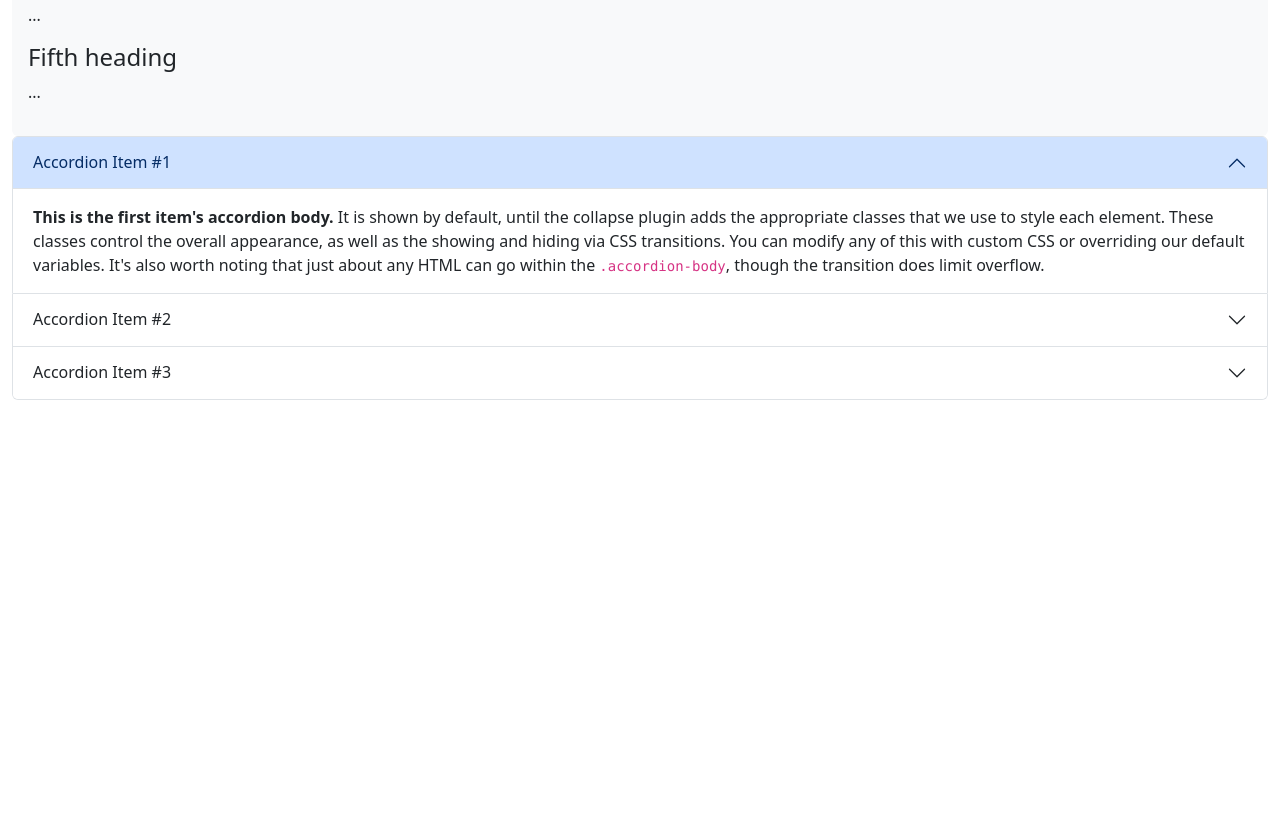
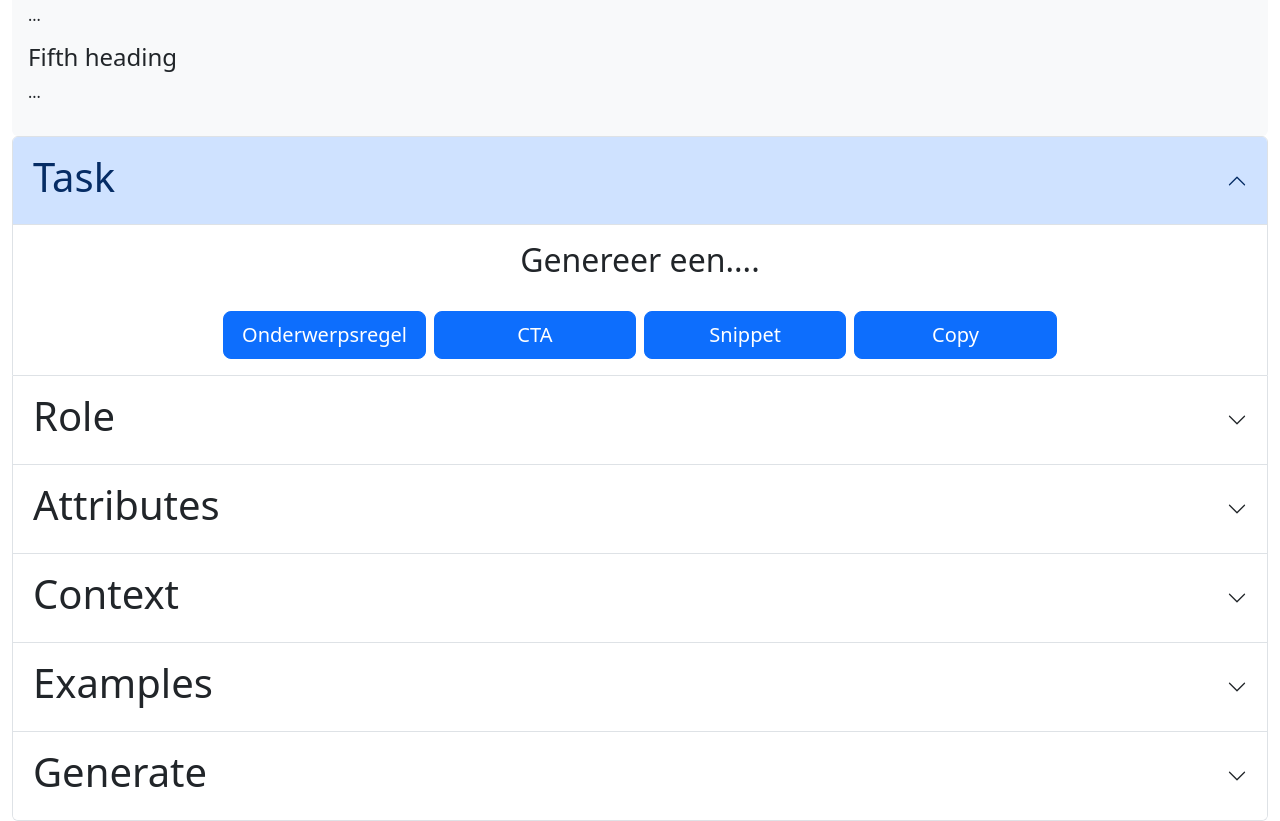
Before and after one commit to Adcents/Promptgenerator, a plain HTML site: page index.html in a window 1280 px wide. Shown: the part 408-1229 px from the top of the page. Before the commit the page ends 808 px from the top, so only its background shows below. Drawn offline with nearby package versions, Linux system fonts and the light colour scheme.

Commit message:
Taak buttons afgerond, Role begin met inputvelden

```diff
--- a/index.html
+++ b/index.html
@@ -28,9 +28,11 @@
               </li>
             </ul>
           </nav>
-    <div class="container-xxl">
+    <div class="container-xxl">  <!-- CONTAINER XXL - 1400px width -->
         <h1>Happy Horizon Promptgenerator</h1>
-      <div data-bs-spy="scroll" data-bs-target="#navbar-example2" data-bs-root-margin="0px 0px -40%" data-bs-smooth-scroll="true" class="scrollspy-example bg-body-tertiary p-3 rounded-2" tabindex="0">
+
+      <!-- NAVBAR -->
+        <div data-bs-spy="scroll" data-bs-target="#navbar-example2" data-bs-root-margin="0px 0px -40%" data-bs-smooth-scroll="true" class="scrollspy-example bg-body-tertiary p-3 rounded-2" tabindex="0">
         <h4 id="scrollspyHeading1">First heading</h4>
         <p>...</p>
         <h4 id="scrollspyHeading2">Second heading</h4>
@@ -42,43 +44,118 @@
         <h4 id="scrollspyHeading5">Fifth heading</h4>
         <p>...</p>
       </div>
+
+
       <div class="accordion" id="accordionExample">
+
+         <!-- TASK -->
         <div class="accordion-item">
           <h2 class="accordion-header">
             <button class="accordion-button" type="button" data-bs-toggle="collapse" data-bs-target="#collapseOne" aria-expanded="true" aria-controls="collapseOne">
-              Accordion Item #1
+              <h1>Task</h1>
             </button>
           </h2>
           <div id="collapseOne" class="accordion-collapse collapse show" data-bs-parent="#accordionExample">
             <div class="accordion-body">
-              <strong>This is the first item's accordion body.</strong> It is shown by default, until the collapse plugin adds the appropriate classes that we use to style each element. These classes control the overall appearance, as well as the showing and hiding via CSS transitions. You can modify any of this with custom CSS or overriding our default variables. It's also worth noting that just about any HTML can go within the <code>.accordion-body</code>, though the transition does limit overflow.
+              <h2 class="d-grid gap-2 d-md-flex justify-content-md-center">Genereer een....</h2><br>
+              <div class="d-grid gap-2 d-md-flex justify-content-md-center">
+                <button  type="button" class="btn btn-primary btn-lg col-sm-2" data-bs-toggle="button">Onderwerpsregel</button>
+                <button  type="button" class="btn btn-primary btn-lg col-sm-2" data-bs-toggle="button">CTA</button>
+                <button  type="button" class="btn btn-primary btn-lg col-sm-2" data-bs-toggle="button">Snippet</button>
+                <button  type="button" class="btn btn-primary btn-lg col-sm-2" data-bs-toggle="button">Copy</button>
+              </div>
             </div>
           </div>
         </div>
+
+        <!-- ROLE -->
         <div class="accordion-item">
           <h2 class="accordion-header">
             <button class="accordion-button collapsed" type="button" data-bs-toggle="collapse" data-bs-target="#collapseTwo" aria-expanded="false" aria-controls="collapseTwo">
-              Accordion Item #2
+              <h1>Role</h1>
             </button>
           </h2>
           <div id="collapseTwo" class="accordion-collapse collapse" data-bs-parent="#accordionExample">
             <div class="accordion-body">
+              <div class="mb-3">
+                <label for="exampleFormControlInput1" class="form-label"><h5>Bedrijfsnaam</h5></label>
+                <input type="text" class="form-control" id="bedrijfsnaam" placeholder="Het bedrijf heet...">
+              </div>
+              <div class="mb-3">
+                <label for="exampleFormControlTextarea1" class="form-label"><h5>Beeld je in dat...</h5></label>
+                <textarea class="form-control" id="bedrijfsrol" rows="3"></textarea>
+              </div>
+
+              <div class="grid gap-2 container-xl">
+                <h5 class="text-center">Bedrijfsnaam</h5>
+                <input class="form-control form-control" type="text" placeholder="Bedrijfsnaam" aria-label=".form-control-lg example">
+
+
+              </div>
+
+
               <strong>This is the second item's accordion body.</strong> It is hidden by default, until the collapse plugin adds the appropriate classes that we use to style each element. These classes control the overall appearance, as well as the showing and hiding via CSS transitions. You can modify any of this with custom CSS or overriding our default variables. It's also worth noting that just about any HTML can go within the <code>.accordion-body</code>, though the transition does limit overflow.
             </div>
           </div>
         </div>
+
+         <!-- ATTRIBUTES -->
         <div class="accordion-item">
           <h2 class="accordion-header">
-            <button class="accordion-button collapsed" type="button" data-bs-toggle="collapse" data-bs-target="#collapseThree" aria-expanded="false" aria-controls="collapseThree">
-              Accordion Item #3
+            <button class="accordion-button collapsed" type="button" data-bs-toggle="collapse" data-bs-target="#collapseFour" aria-expanded="false" aria-controls="collapseFour">
+              <h1>Attributes</h1>
             </button>
           </h2>
-          <div id="collapseThree" class="accordion-collapse collapse" data-bs-parent="#accordionExample">
+          <div id="collapseFour" class="accordion-collapse collapse" data-bs-parent="#accordionExample">
             <div class="accordion-body">
               <strong>This is the third item's accordion body.</strong> It is hidden by default, until the collapse plugin adds the appropriate classes that we use to style each element. These classes control the overall appearance, as well as the showing and hiding via CSS transitions. You can modify any of this with custom CSS or overriding our default variables. It's also worth noting that just about any HTML can go within the <code>.accordion-body</code>, though the transition does limit overflow.
             </div>
           </div>
         </div>
+
+         <!-- CONTEXT -->
+        <div class="accordion-item">
+          <h2 class="accordion-header">
+            <button class="accordion-button collapsed" type="button" data-bs-toggle="collapse" data-bs-target="#collapseFive" aria-expanded="false" aria-controls="collapseFive">
+              <h1>Context</h1>
+            </button>
+          </h2>
+          <div id="collapseFive" class="accordion-collapse collapse" data-bs-parent="#accordionExample">
+            <div class="accordion-body">
+              <strong>This is the third item's accordion body.</strong> It is hidden by default, until the collapse plugin adds the appropriate classes that we use to style each element. These classes control the overall appearance, as well as the showing and hiding via CSS transitions. You can modify any of this with custom CSS or overriding our default variables. It's also worth noting that just about any HTML can go within the <code>.accordion-body</code>, though the transition does limit overflow.
+            </div>
+          </div>
+        </div>
+
+         <!-- EXAMPLES -->
+        <div class="accordion-item">
+          <h2 class="accordion-header">
+            <button class="accordion-button collapsed" type="button" data-bs-toggle="collapse" data-bs-target="#collapseSix" aria-expanded="false" aria-controls="collapseSix">
+              <h1>Examples</h1>
+            </button>
+          </h2>
+          <div id="collapseSix" class="accordion-collapse collapse" data-bs-parent="#accordionExample">
+            <div class="accordion-body">
+              <strong>This is the third item's accordion body.</strong> It is hidden by default, until the collapse plugin adds the appropriate classes that we use to style each element. These classes control the overall appearance, as well as the showing and hiding via CSS transitions. You can modify any of this with custom CSS or overriding our default variables. It's also worth noting that just about any HTML can go within the <code>.accordion-body</code>, though the transition does limit overflow.
+            </div>
+          </div>
+        </div>
+
+         <!--  -->
+        <div class="accordion-item">
+          <h2 class="accordion-header">
+            <button class="accordion-button collapsed" type="button" data-bs-toggle="collapse" data-bs-target="#collapseSeven" aria-expanded="false" aria-controls="collapseSeven">
+              <h1>Generate</h1>
+            </button>
+          </h2>
+          <div id="collapseSeven" class="accordion-collapse collapse" data-bs-parent="#accordionExample">
+            <div class="accordion-body">
+              <strong>This is the third item's accordion body.</strong> It is hidden by default, until the collapse plugin adds the appropriate classes that we use to style each element. These classes control the overall appearance, as well as the showing and hiding via CSS transitions. You can modify any of this with custom CSS or overriding our default variables. It's also worth noting that just about any HTML can go within the <code>.accordion-body</code>, though the transition does limit overflow.
+            </div>
+          </div>
+        </div>
+
+
       </div>
     </div>
 </body>
```
